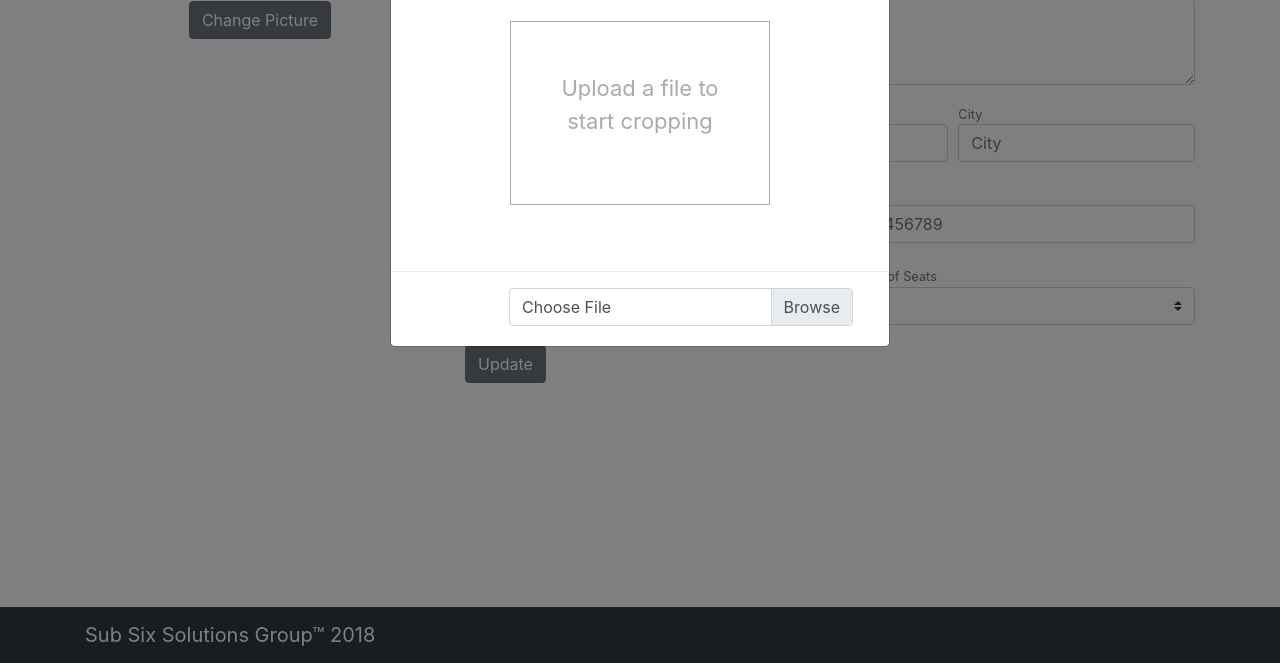
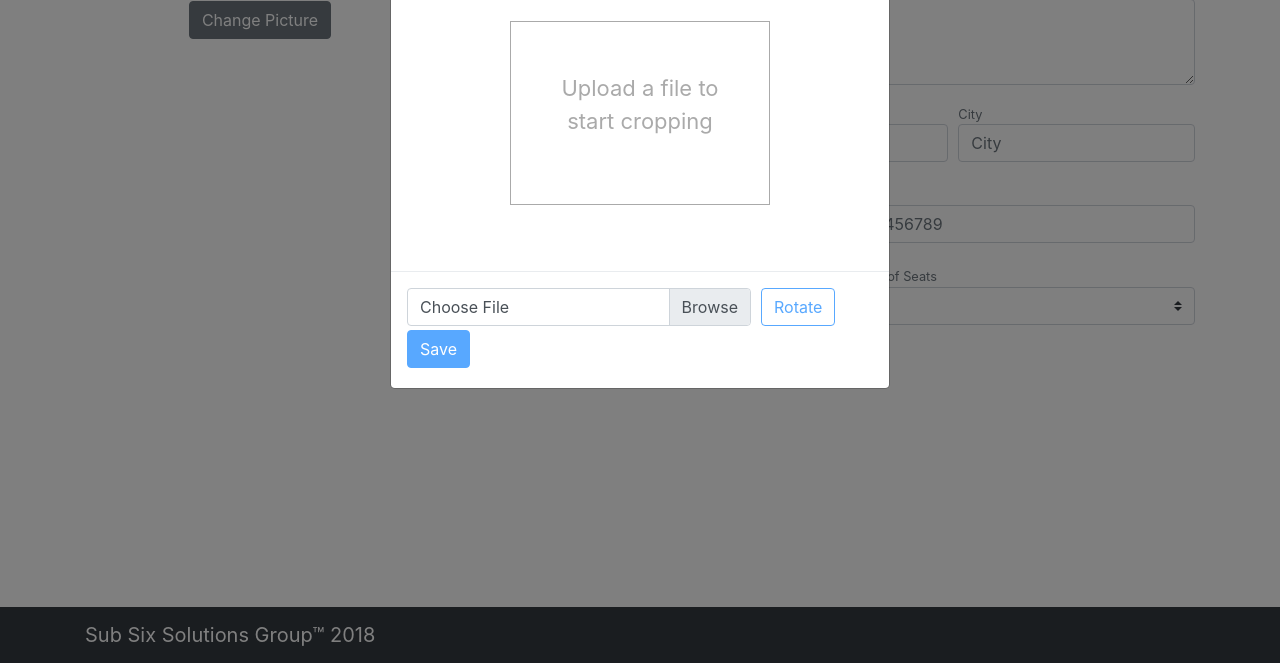
Before and after one commit to SubSixSolutions/athlessary, a Flask app: template templates/profile.html in a window 1280 px wide, after a click on "Change Picture". Shown: the part 137-800 px from the top of the page. Run offline with Flask 3, Linux system fonts and the light colour scheme; the template is opened without the code that fills it: values that come from a table or form of the project are taken from there, others are empty; some libraries are stand-ins or nearby versions.

Commit message:
changed buttons on upload profile pic

```diff
--- a/static/js/new_profile.js
+++ b/static/js/new_profile.js
@@ -57,8 +57,8 @@ function demoUpload() {
 
       reader.readAsDataURL(input.files[0]);
       $("#save_profile_img").removeClass('disabled');
-      document.getElementById("save_profile_img").hidden = false;
-      document.getElementById("rotate").hidden = false;
+      document.getElementById("save_profile_img").disabled = false;
+      document.getElementById("rotate").disabled = false;
       $("#load_file").removeClass("col-12");
       $("#load_file").addClass("col-8");
       $('#rotate').on('click', function(ev) {
--- a/templates/profile.html
+++ b/templates/profile.html
@@ -281,10 +281,10 @@
                     </div>
                   </div>
                   <div class="col-md-auto col-4 mb-1">
-                    <button type="button" hidden class="btn btn-outline-primary w-100" id="rotate" data-deg="90" name="button">Rotate</button>
+                    <button type="button" disabled class="btn btn-outline-primary w-100" id="rotate" data-deg="90" name="button">Rotate</button>
                   </div>
                   <div class="col-md-auto col-12 mb-1">
-                    <button type="button" hidden class="btn btn-primary w-100 disabled" name="button" id="save_profile_img" data-dismiss="modal">Save</button>
+                    <button type="button" disabled class="btn btn-primary w-100 disabled" name="button" id="save_profile_img" data-dismiss="modal">Save</button>
                   </div>
                 </div>
                 <!-- <button type="button" class="btn btn-secondary col-auto" data-dismiss="modal" name="button">Close</button> -->
```
